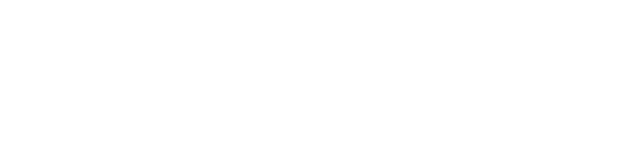
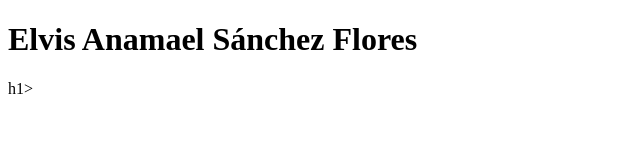
Before and after one commit to esanchez2019293/IN5AV-V, a plain HTML site: page index.html in a window 1280 px wide. Shown: the whole page, without its empty margins (0-640 px from the left). Drawn offline with Linux system fonts and the light colour scheme.

Commit message:
se agrego titulo en el body

```diff
--- a/index.html
+++ b/index.html
@@ -6,6 +6,6 @@
     <title>Primera pagina con GIT</title>
 </head>
 <body>
-
+    <h1>Elvis Anamael Sánchez Flores</h1>h1>
 </body>
 </html>
```
